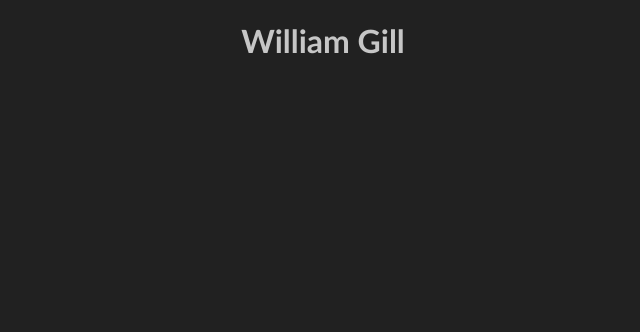
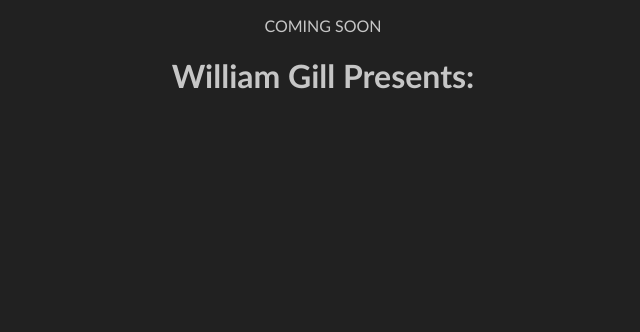
Before and after one commit to FREAKS-inc/Portfolio, a plain HTML site: page FREAKS.html in a window 1280 px wide. Shown: the top 332 px of the page, without its empty margins (317-957 px from the left). Drawn offline with Linux system fonts and the light colour scheme.

Commit message:
FREAKS website coming soon

```diff
--- a/CSS/FREAKS.css
+++ b/CSS/FREAKS.css
@@ -3,6 +3,8 @@ html,
 body {
   font-family: "Gill Sans", "Gill Sans MT", "Calibri", sans-serif;
   box-sizing: border-box;
+
+  user-select: none;
 
   padding: 0;
   margin: 0;
@@ -11,20 +13,23 @@ body {
   color: #c6c6c6;
 }
 
+@import url('https://fonts.googleapis.com/css2?family=DotGothic16&family=IBM+Plex+Mono&family=IBM+Plex+Sans:ital,wght@0,100;0,400;0,700;1,400&family=IBM+Plex+Serif&family=Qwitcher+Grypen&display=swap');
+
+
 /*############################### CLASS SELECTORS ###############################*/
 
 .FREAKS-img {
   width: 350px;
   height: 92px;
-
+  user-select: none;
+  pointer-events: none;
   position: absolute;
     top: 50%;
     left: 50%;
     transform: translate(-50%,-50%);
     white-space: nowrap;
-
+}
 /*############################### ID SELECTORS ###############################*/
 
 #main-title {
-  margin-top: 8%;
 }
--- a/FREAKS.html
+++ b/FREAKS.html
@@ -22,12 +22,12 @@
 
             <img class="FREAKS-img" src="Resources/FREAKS_inc_logo_only.png" alt="freaks-logo">
 
+            <p>COMING SOON</p>
 
-
-<!-- ####################################      MAIN     #################################### -->
+            <!-- ####################################      MAIN     #################################### -->
 
             <main>
-                <h1 id="main-title">William Gill</h1>
+                <h1 id="main-title">William Gill Presents:</h1>
             </main>
 
 
```
